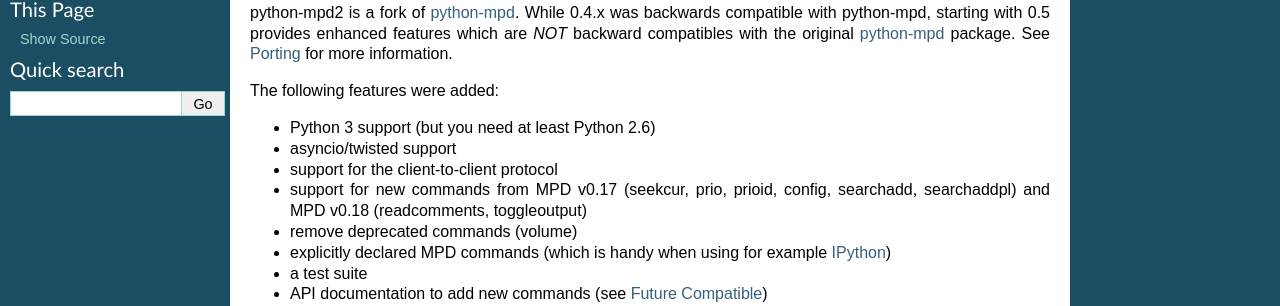
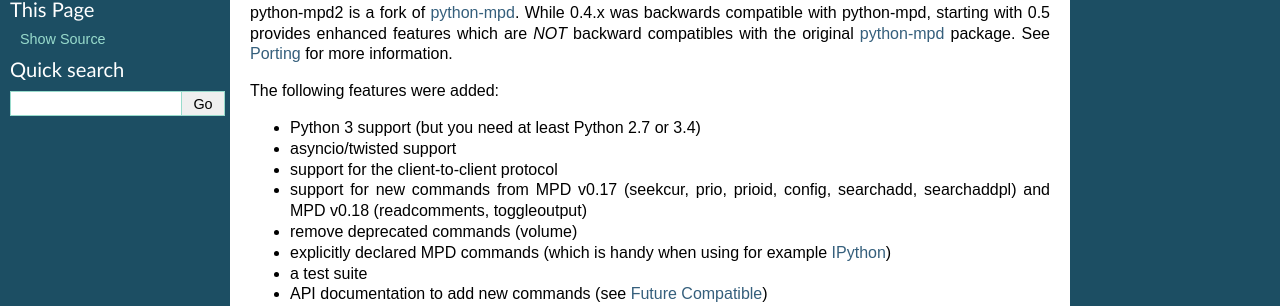
Before and after one commit to Mic92/python-mpd2, a Sphinx documentation site: the page built from doc/index.rst, in a window 1280 px wide. Shown: the part 183-489 px from the top of the page. Built offline with Sphinx 7.4.7, drawn with Linux system fonts in a browser that asks for light colours.

Commit message:
also bump version requirement in doc

```diff
--- a/README.rst
+++ b/README.rst
@@ -19,7 +19,7 @@ for more information)
 
 The following features were added:
 
--  Python 3 support (but you need at least Python 2.6)
+-  Python 3 support (but you need at least Python 2.7 or 3.4)
 -  asyncio/twisted support
 -  support for the client-to-client protocol
 -  support for new commands from MPD (seekcur, prio, prioid,
--- a/doc/index.rst
+++ b/doc/index.rst
@@ -14,7 +14,7 @@ backward compatibles with the original `python-mpd`_ package.  See
 
 The following features were added:
 
--  Python 3 support (but you need at least Python 2.6)
+-  Python 3 support (but you need at least Python 2.7 or 3.4)
 -  asyncio/twisted support
 -  support for the client-to-client protocol
 -  support for new commands from MPD v0.17 (seekcur, prio, prioid,
```
